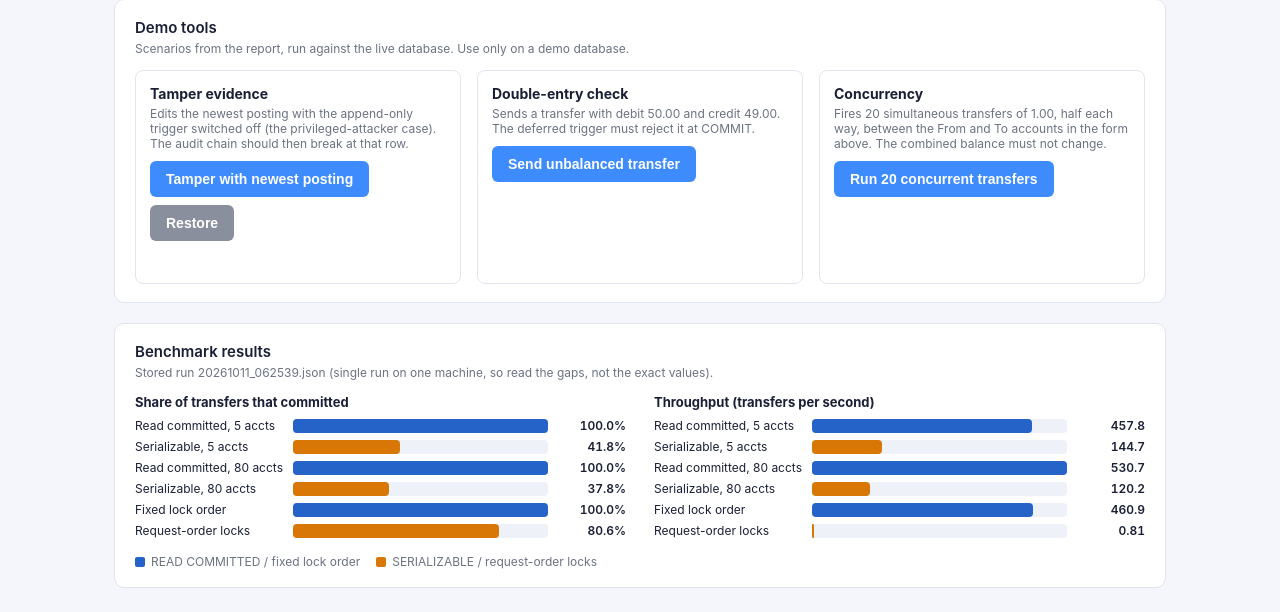
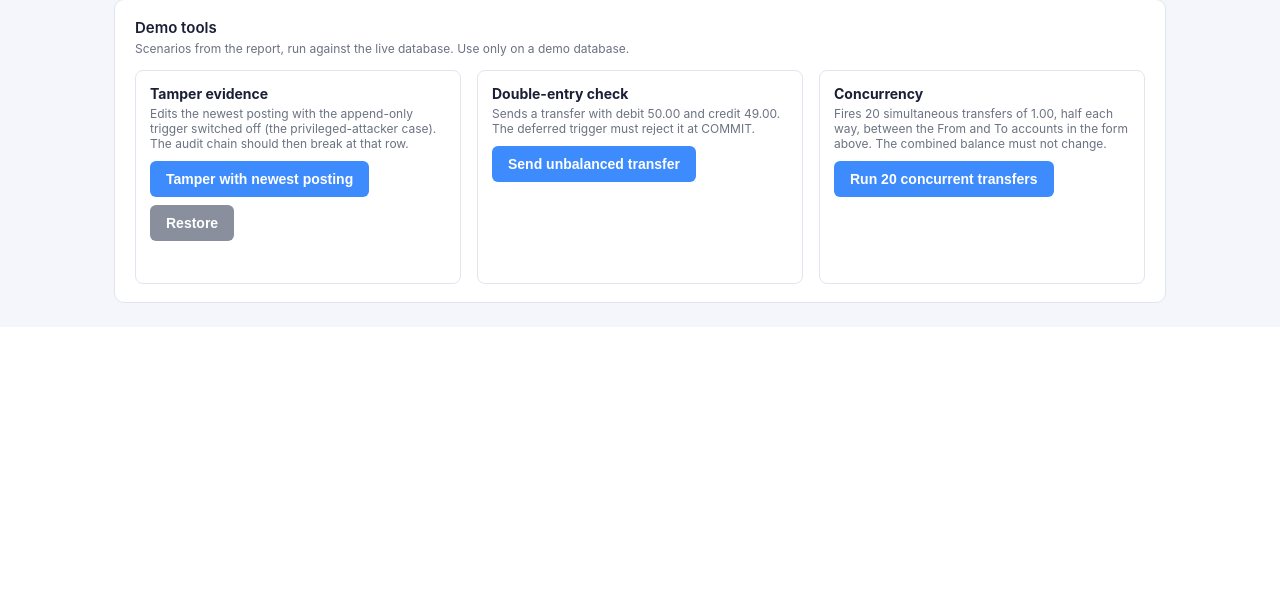
Before and after one commit to DevNova11/Micro-Fintech-Ledger, a Flask app: page / in a window 1280 px wide. Shown: the part 1143-1755 px from the top of the page. After the commit the page ends 1446 px from the top, so only its background shows below. Run offline with Flask 3, Linux system fonts and the light colour scheme; data that the repository does not hold is empty; some libraries are stand-ins or nearby versions.

Commit message:
Dashboard: remove benchmark results card and its endpoint
The benchmark scripts and stored results in tests/ are unchanged.

```diff
--- a/app/demo_routes.py
+++ b/app/demo_routes.py
@@ -1,12 +1,9 @@
 """Extra demo endpoints: tamper/restore, unbalanced transfer, concurrency burst,
-lock log, reconciliation, transaction detail and benchmark results.
+lock log, reconciliation and transaction detail.
 
 server.py calls register(app, get_conn, row_to_dict).
 """
 
-import glob
-import json
-import os
 import threading
 import time
 import uuid
@@ -14,7 +11,6 @@ import uuid
 import psycopg2
 from flask import jsonify, request
 
-RESULTS_DIR = os.path.join(os.path.dirname(os.path.abspath(__file__)), "..", "tests", "results")
 TAMPER_DELTA = 1  # amount added to the tampered posting
 
 _state_lock = threading.Lock()
@@ -317,36 +313,3 @@ def register(app, get_conn, row_to_dict, invalidate_audit):
             return jsonify({"transaction": txn, "lines": lines, "locks": locks, "alerts": alerts})
         finally:
             conn.close()
-
-    # ---- stored benchmark results -----------------------------------------
-
-    @app.route("/api/benchmarks")
-    def benchmarks():
-        files = sorted(f for f in glob.glob(os.path.join(RESULTS_DIR, "*.json"))
-                       if "paysim" not in os.path.basename(f))
-        if not files:
-            return jsonify({"error": "No benchmark results found in tests/results."}), 404
-        with open(files[-1], encoding="utf-8") as fh:
-            data = json.load(fh)
-        exp = data.get("experiments", {})
-        labels = [
-            ("1_correctness_under_contention", "READ COMMITTED", "Read committed, 5 accts", "RC"),
-            ("1_correctness_under_contention", "SERIALIZABLE", "Serializable, 5 accts", "SER"),
-            ("2_throughput_vs_isolation", "READ COMMITTED", "Read committed, 80 accts", "RC"),
-            ("2_throughput_vs_isolation", "SERIALIZABLE", "Serializable, 80 accts", "SER"),
-            ("3_deadlock_fixed_vs_naive", "fixed_order", "Fixed lock order", "RC"),
-            ("3_deadlock_fixed_vs_naive", "naive_order", "Request-order locks", "SER"),
-        ]
-        rows = []
-        for group, key, label, kind in labels:
-            r = exp.get(group, {}).get(key)
-            if not r:
-                continue
-            rows.append({"group": group, "label": label, "kind": kind,
-                         "attempted": r.get("attempted"), "committed": r.get("committed"),
-                         "deadlocks": r.get("deadlocks"),
-                         "serialization_failures": r.get("serialization_failures"),
-                         "throughput": r.get("throughput_txn_per_s"),
-                         "p50_ms": r.get("latency_ms_p50"), "p99_ms": r.get("latency_ms_p99"),
-                         "wall_clock_s": r.get("wall_clock_s")})
-        return jsonify({"file": os.path.basename(files[-1]), "run_at": data.get("run_at"), "rows": rows})
--- a/app/templates/index.html
+++ b/app/templates/index.html
@@ -128,17 +128,6 @@
   .detail-grid { display: grid; grid-template-columns: 1fr 1fr; gap: 20px; margin-top: 12px; }
   @media (max-width: 760px) { .detail-grid { grid-template-columns: 1fr; } }
   .detail-head { display: flex; justify-content: space-between; align-items: flex-start; }
-  .charts { display: grid; grid-template-columns: 1fr 1fr; gap: 28px; margin-top: 6px; }
-  @media (max-width: 900px) { .charts { grid-template-columns: 1fr; } }
-  .chart h3 { margin: 0 0 8px; font-size: 13px; }
-  .bar-row { display: grid; grid-template-columns: 150px 1fr 70px; align-items: center; gap: 8px; margin: 6px 0; font-size: 12px; }
-  .bar-track { background: #eef1f7; border-radius: 4px; height: 14px; }
-  .bar { height: 14px; border-radius: 4px; min-width: 2px; }
-  .bar.RC { background: #2563c9; }
-  .bar.SER { background: #d97706; }
-  .bar-val { text-align: right; font-variant-numeric: tabular-nums; font-weight: 600; }
-  .legend { display: flex; gap: 16px; font-size: 12px; margin: 10px 0 0; color: var(--text-muted); }
-  .legend i { display: inline-block; width: 10px; height: 10px; border-radius: 2px; margin-right: 6px; vertical-align: -1px; }
   #empty-state { text-align: center; padding: 30px 10px; color: var(--text-muted); }
   #empty-state button { margin-top: 10px; }
 </style>
@@ -302,18 +291,6 @@
     </div>
   </div>
 
-  <div class="card full-width">
-    <h2>Benchmark results</h2>
-    <p class="note" id="bench-note">loading…</p>
-    <div class="charts">
-      <div class="chart"><h3>Share of transfers that committed</h3><div id="chart-committed"></div></div>
-      <div class="chart"><h3>Throughput (transfers per second)</h3><div id="chart-throughput"></div></div>
-    </div>
-    <div class="legend">
-      <span><i style="background:#2563c9"></i>READ COMMITTED / fixed lock order</span>
-      <span><i style="background:#d97706"></i>SERIALIZABLE / request-order locks</span>
-    </div>
-  </div>
 </main>
 
 <script>
@@ -548,27 +525,6 @@ document.getElementById('burst-btn').addEventListener('click', async () => {
   await refreshAll();
 });
 
-// ---- benchmark charts (plain HTML bars, no libraries)
-function barChart(elId, rows, valueOf, labelOf, max) {
-  document.getElementById(elId).innerHTML = rows.map(r => {
-    const v = valueOf(r);
-    const w = Math.max(0, Math.min(100, (v / max) * 100));
-    return `<div class="bar-row"><div>${esc(r.label)}</div>
-      <div class="bar-track"><div class="bar ${r.kind}" style="width:${w}%"></div></div>
-      <div class="bar-val">${labelOf(v)}</div></div>`;
-  }).join('');
-}
-async function loadBenchmarks() {
-  const res = await fetch('/api/benchmarks');
-  const data = await res.json();
-  if (!res.ok) { document.getElementById('bench-note').textContent = data.error; return; }
-  document.getElementById('bench-note').textContent =
-    `Stored run ${data.file} (single run on one machine, so read the gaps, not the exact values).`;
-  barChart('chart-committed', data.rows, r => 100 * r.committed / r.attempted, v => v.toFixed(1) + '%', 100);
-  const maxT = Math.max(...data.rows.map(r => r.throughput));
-  barChart('chart-throughput', data.rows, r => r.throughput, v => v.toFixed(v < 10 ? 2 : 1), maxT);
-}
-
 document.getElementById('transfer-form').addEventListener('submit', async (e) => {
   e.preventDefault();
   const resultEl = document.getElementById('transfer-result');
@@ -646,7 +602,6 @@ document.getElementById('seed-btn').addEventListener('click', async () => {
 });
 
 refreshAll();
-loadBenchmarks();
 </script>
 </body>
 </html>
```
Also changed, not shown: README.md.
